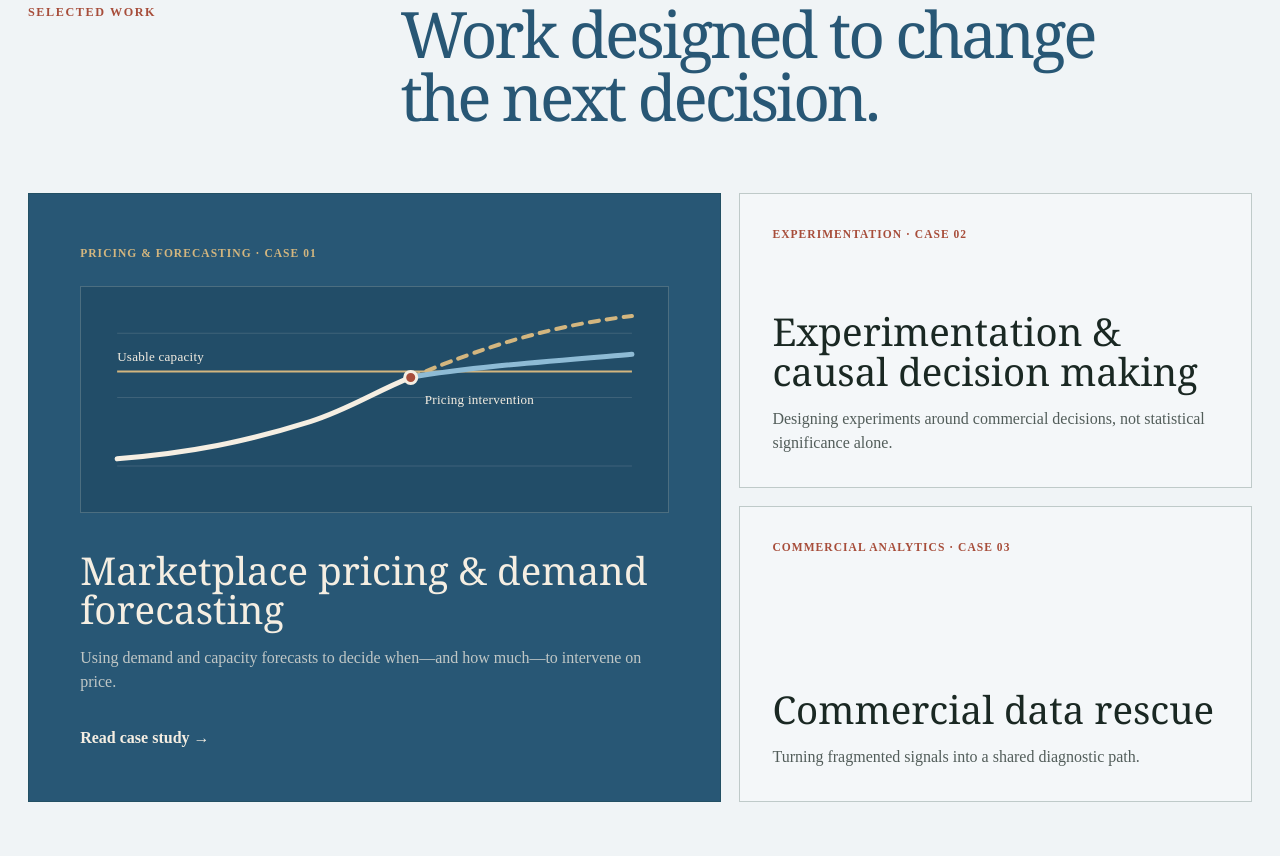
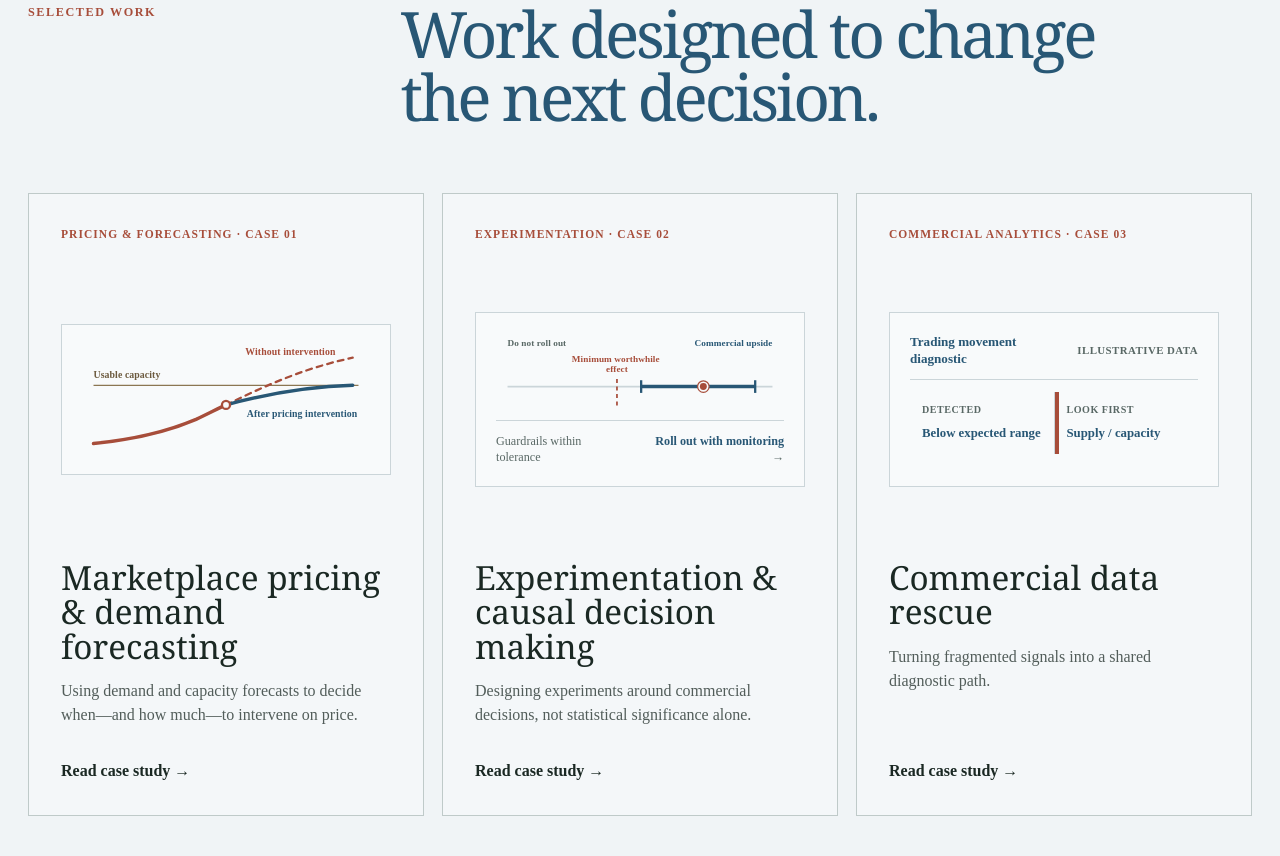
Before and after one commit to ShahnurIslam/shan-astro, an Astro site: page / in a window 1280 px wide. Shown: the part 1084-1940 px from the top of the page. Built offline with nearby package versions, Linux system fonts and the light colour scheme; Astro itself is replaced by a stand-in of ours.

Commit message:
fix: align homepage case study cards

```diff
--- a/src/pages/index.astro
+++ b/src/pages/index.astro
@@ -1,6 +1,9 @@
 ---
 import BaseHead from '../components/BaseHead.astro';
+import CommercialDataRescuePreview from '../components/CommercialDataRescuePreview.astro';
+import ExperimentDecisionPreview from '../components/ExperimentDecisionPreview.astro';
 import FormattedDate from '../components/FormattedDate.astro';
+import PricingForecastPreview from '../components/PricingForecastPreview.astro';
 import { SITE_DESCRIPTION, SITE_TITLE } from '../consts';
 import { getCollection } from 'astro:content';
 import '../styles/prototypes.css';
@@ -68,40 +71,27 @@ const latestPost = allPosts
 					<h2 id="editorial-work-title">Work designed to change the next decision.</h2>
 				</header>
 				<div class="editorial-work-grid">
-					<a class="editorial-case editorial-case--lead" href="/work/marketplace-pricing-demand-forecasting/">
+					<a class="editorial-case" href="/work/marketplace-pricing-demand-forecasting/">
 						<span class="editorial-case__meta">Pricing &amp; forecasting · Case 01</span>
-						<figure class="editorial-case__chart" aria-label="Demand forecast crossing capacity before a pricing intervention brings projected bookings back toward the operating limit.">
-							<svg viewBox="0 0 560 200" role="img" aria-hidden="true">
-								<g class="editorial-case__chart-grid">
-									<line x1="24" y1="34" x2="536" y2="34" />
-									<line x1="24" y1="98" x2="536" y2="98" />
-									<line x1="24" y1="166" x2="536" y2="166" />
-								</g>
-								<line class="editorial-case__capacity" x1="24" y1="72" x2="536" y2="72" />
-								<path class="editorial-case__observed" d="M 24 159 C 98 153, 152 142, 216 122 C 254 110, 281 92, 316 78" />
-								<path class="editorial-case__forecast" d="M 316 78 C 362 59, 438 28, 536 17" />
-								<path class="editorial-case__regulated" d="M 316 78 C 372 68, 452 62, 536 55" />
-								<circle class="editorial-case__intervention" cx="316" cy="78" r="6" />
-								<text x="24" y="62">Usable capacity</text>
-								<text x="330" y="104">Pricing intervention</text>
-							</svg>
-						</figure>
+						<div class="editorial-case__preview"><PricingForecastPreview /></div>
 						<h3>Marketplace pricing &amp; demand forecasting</h3>
 						<p>Using demand and capacity forecasts to decide when—and how much—to intervene on price.</p>
 						<span class="editorial-case__link">Read case study <span aria-hidden="true">→</span></span>
 					</a>
-					<div class="editorial-case-stack">
 					<a class="editorial-case" href="/work/experimentation-causal-decision-making/">
 						<span class="editorial-case__meta">Experimentation · Case 02</span>
+						<div class="editorial-case__preview"><ExperimentDecisionPreview /></div>
 						<h3>Experimentation &amp; causal decision making</h3>
 						<p>Designing experiments around commercial decisions, not statistical significance alone.</p>
+						<span class="editorial-case__link">Read case study <span aria-hidden="true">→</span></span>
 					</a>
 					<a class="editorial-case" href="/work/commercial-data-rescue/">
 						<span class="editorial-case__meta">Commercial analytics · Case 03</span>
+						<div class="editorial-case__preview"><CommercialDataRescuePreview /></div>
 						<h3>Commercial data rescue</h3>
 						<p>Turning fragmented signals into a shared diagnostic path.</p>
+						<span class="editorial-case__link">Read case study <span aria-hidden="true">→</span></span>
 					</a>
-					</div>
 				</div>
 			</section>
 
--- a/src/styles/prototypes.css
+++ b/src/styles/prototypes.css
@@ -400,38 +400,26 @@
 	line-height: .98;
 }
 
-.editorial-work-grid { display: grid; grid-template-columns: 1.15fr .85fr; gap: 18px; }
+.editorial-work-grid { display: grid; grid-template-columns: repeat(3, minmax(0, 1fr)); gap: 18px; }
 .editorial-case {
-	min-height: 270px;
-	padding: 2rem;
+	min-height: 610px;
+	padding: clamp(1.5rem, 2.5vw, 2.5rem);
 	display: flex;
 	flex-direction: column;
 	border: 1px solid rgba(23,61,49,.24);
 	background: rgba(255,255,255,.26);
 	text-decoration: none;
 }
-.editorial-case--lead { min-height: 558px; padding: clamp(2rem, 4vw, 4rem); background: var(--editorial-green); color: #f5eee2 !important; }
-.editorial-case-stack { display: grid; gap: 18px; }
-.editorial-case__meta { margin-bottom: auto; color: var(--editorial-red); font-size: .72rem; font-weight: 700; letter-spacing: .09em; text-transform: uppercase; }
-.editorial-case--lead .editorial-case__meta { margin-bottom: 1.5rem; color: #d3b67f; }
-.editorial-case__chart {
-	width: 100%;
-	margin: 0 0 clamp(1.5rem, 3vw, 2.35rem);
-	padding: .75rem;
-	border: 1px solid rgba(245, 238, 226, .2);
-	background: rgba(9, 34, 49, .18);
+.editorial-case__meta { color: var(--editorial-red); font-size: .72rem; font-weight: 700; letter-spacing: .09em; text-transform: uppercase; }
+.editorial-case__preview {
+	height: 265px;
+	margin: 1.5rem 0 1.75rem;
+	display: flex;
+	align-items: center;
 }
-.editorial-case__chart svg { width: 100%; height: auto; display: block; overflow: visible; }
-.editorial-case__chart path { fill: none; stroke-linecap: round; }
-.editorial-case__chart-grid { stroke: rgba(245, 238, 226, .13); stroke-width: 1; }
-.editorial-case__capacity { stroke: #d3b67f; stroke-width: 2; }
-.editorial-case__observed { stroke: #f5eee2; stroke-width: 5; }
-.editorial-case__forecast { stroke: #d3b67f; stroke-width: 4; stroke-dasharray: 9 8; }
-.editorial-case__regulated { stroke: #8ebbd5; stroke-width: 5; }
-.editorial-case__intervention { fill: var(--editorial-red); stroke: #f5eee2; stroke-width: 3; }
-.editorial-case__chart text { fill: #f5eee2; font-family: var(--font-atkinson), sans-serif; font-size: 13px; letter-spacing: .02em; }
-.editorial-case h3 { max-width: 680px; margin: 2.5rem 0 1rem; color: inherit; font-family: Georgia, 'Times New Roman', serif; font-size: clamp(1.75rem, 3vw, 3.3rem); font-weight: 400; line-height: 1.03; }
-.editorial-case--lead h3 { margin-top: 0; }
+.editorial-case__preview > * { width: 100%; }
+.editorial-case__preview .diagnostic-preview ul { display: none; }
+.editorial-case h3 { max-width: 680px; margin: 0 0 1rem; color: inherit; font-family: Georgia, 'Times New Roman', serif; font-size: clamp(1.75rem, 2.6vw, 2.75rem); font-weight: 400; line-height: 1.03; }
 .editorial-case p { max-width: 620px; margin-bottom: 0; opacity: .74; }
 .editorial-case__link { margin-top: auto; padding-top: 2rem; font-weight: 700; }
 
@@ -541,8 +529,8 @@
 	.signal-hero { grid-template-columns: 1fr; min-height: auto; }
 	.editorial-practice { max-width: 600px; }
 	.editorial-work-grid { grid-template-columns: 1fr; }
-	.editorial-case--lead { min-height: 430px; }
-	.editorial-case__chart { max-width: 660px; }
+	.editorial-case { min-height: 0; }
+	.editorial-case__preview { height: auto; }
 	.signal-nav { grid-template-columns: 1fr auto; }
 	.signal-nav nav { display: none; }
 	.signal-hero { padding-top: 6rem; }
@@ -571,7 +559,7 @@
 	.editorial-palette-picker > span { width: 100%; }
 	.editorial-hero { padding: 4rem 0; gap: 3.5rem; }
 	.editorial-hero h1 { font-size: clamp(3.5rem, 16vw, 5.2rem); }
-	.editorial-case__chart { margin-bottom: 1.5rem; padding: .45rem; }
+	.editorial-case__preview { margin-bottom: 1.5rem; }
 	.editorial-actions { align-items: flex-start; flex-direction: column; }
 	.editorial-identity { align-items: flex-start; flex-direction: column; gap: .45rem; }
 	.editorial-section-head,
```
Lines whose indentation alone changed are shown as unchanged.
